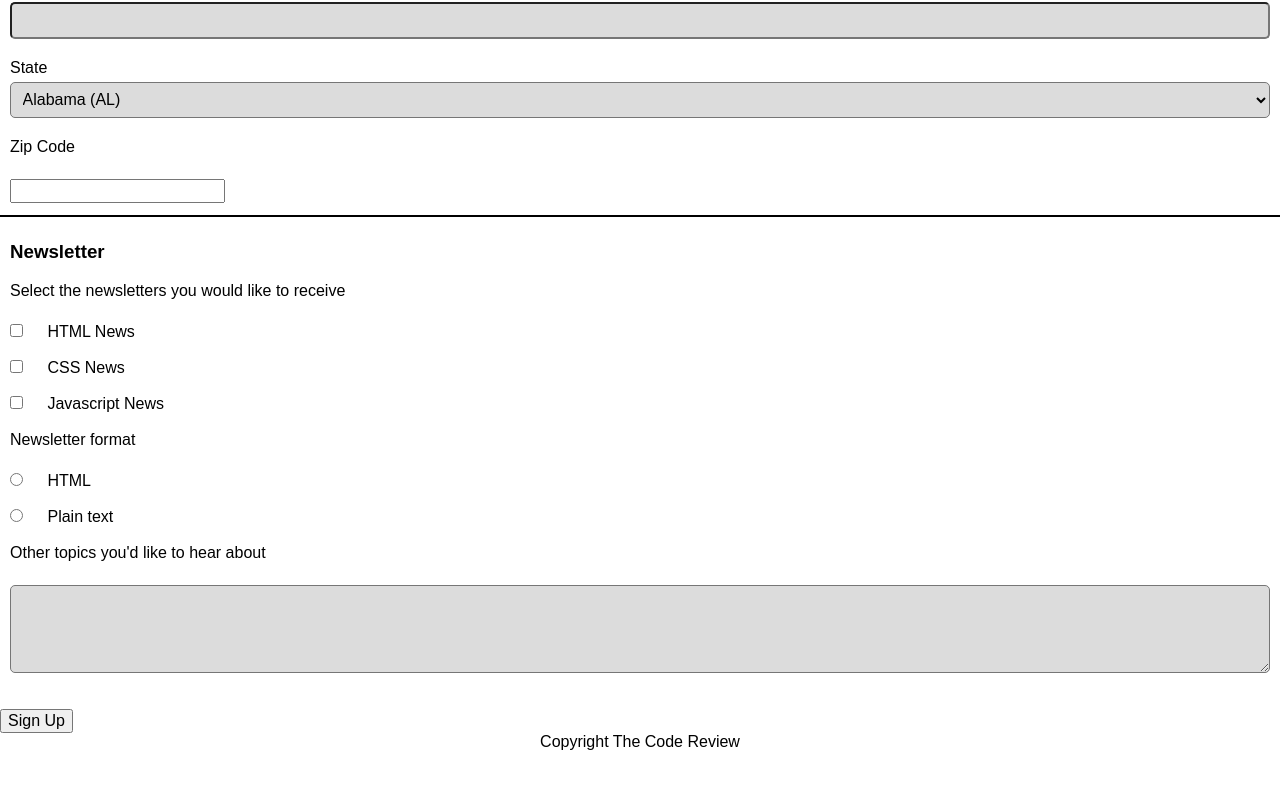
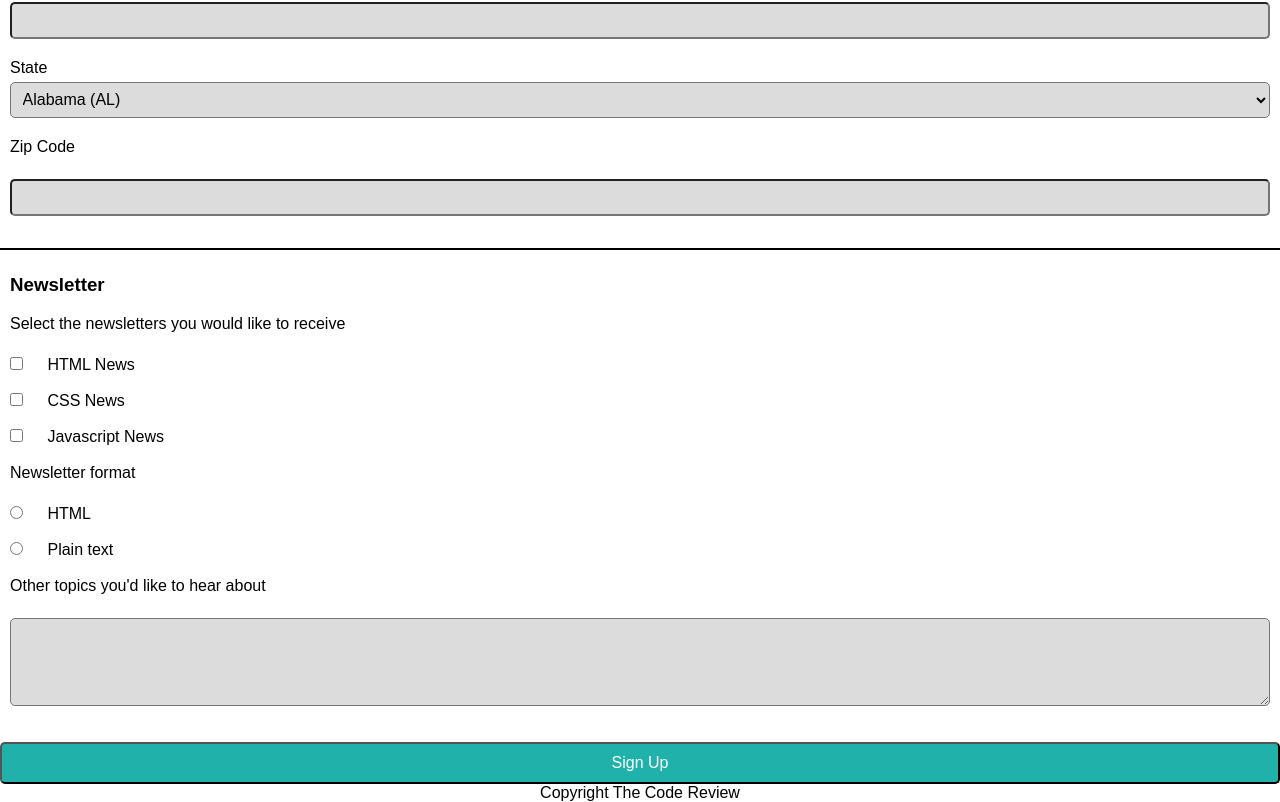
Before and after one commit to alpwilliams/TD-FE-Project-3, a plain HTML site: page index.html in a window 1280 px wide. Shown: the part 639-1441 px from the top of the page. Before the commit the page ends 1390 px from the top, so only its background shows below. Drawn offline with Linux system fonts and the light colour scheme.

Commit message:
button & checkbox/radio styling
began styling on submit button and on checkbox/radio inputs

```diff
--- a/css/style.css
+++ b/css/style.css
@@ -97,10 +97,24 @@ input:focus {
 	border-radius: 5px;
 }
 
+input:checked {
+	color: #FFF;
+	background: lightseagreen;
+}
+
 label.formtext {
 	display: inline;
 	margin: 10px 10px;
 	padding: 10px;
+}
+
+button {
+	padding: 10px 10px 10px 10px;
+	border-radius: 5px;
+	text-align: center;
+	width: 100%;
+	color: #FFF;
+	background-color: lightseagreen;
 }
 
 /* =================================
--- a/index.html
+++ b/index.html
@@ -114,7 +114,7 @@
 
           	<label for="zip">Zip Code</label>
           	<br>
-          	<input type="?" id="zip" name="user_zip">
+          	<input type="text" pattern="[0-9]{5}" id="zip" name="user_zip">
 
         </fieldset>
         <fieldset class="newsletter_field">
```
